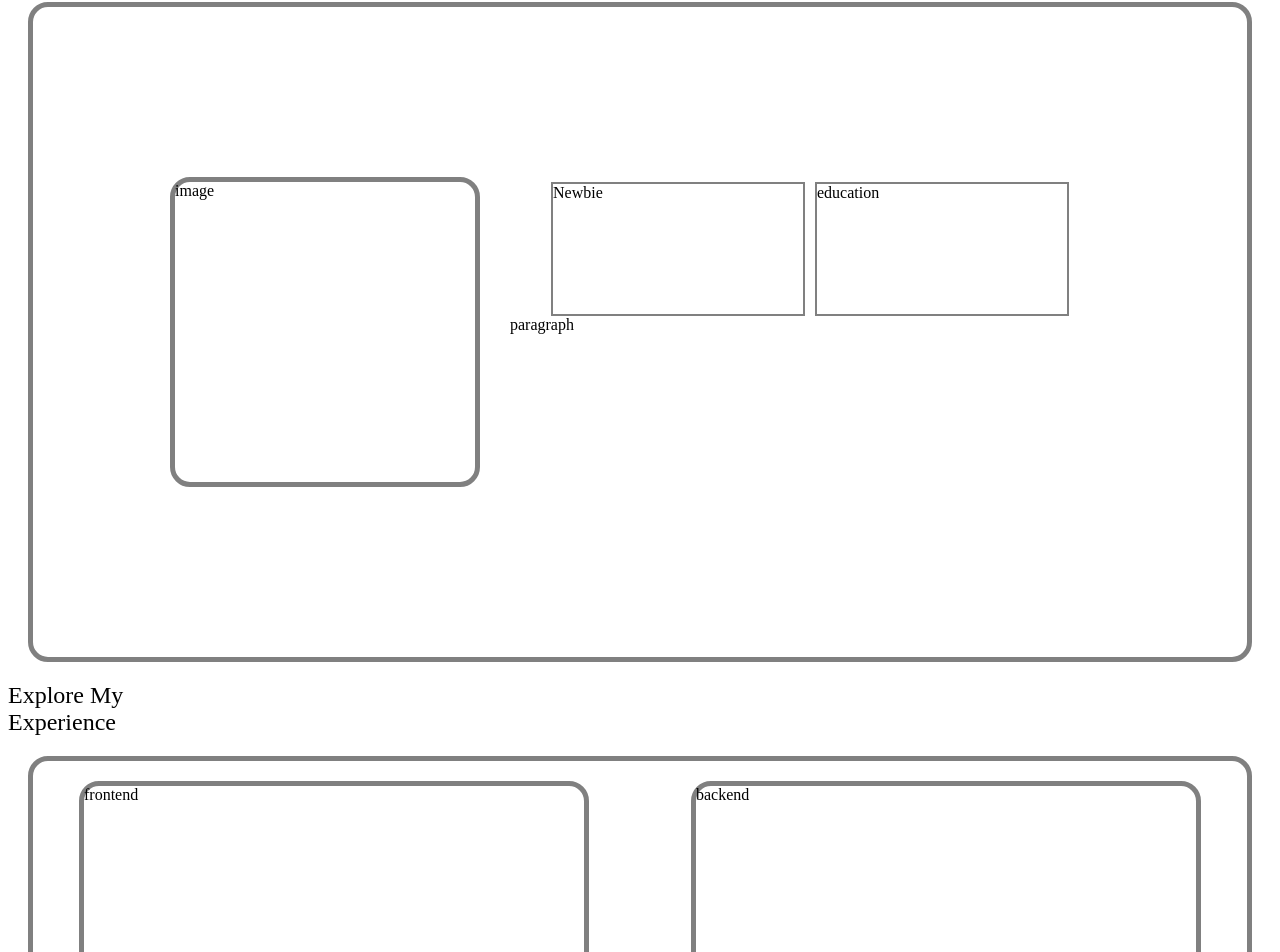
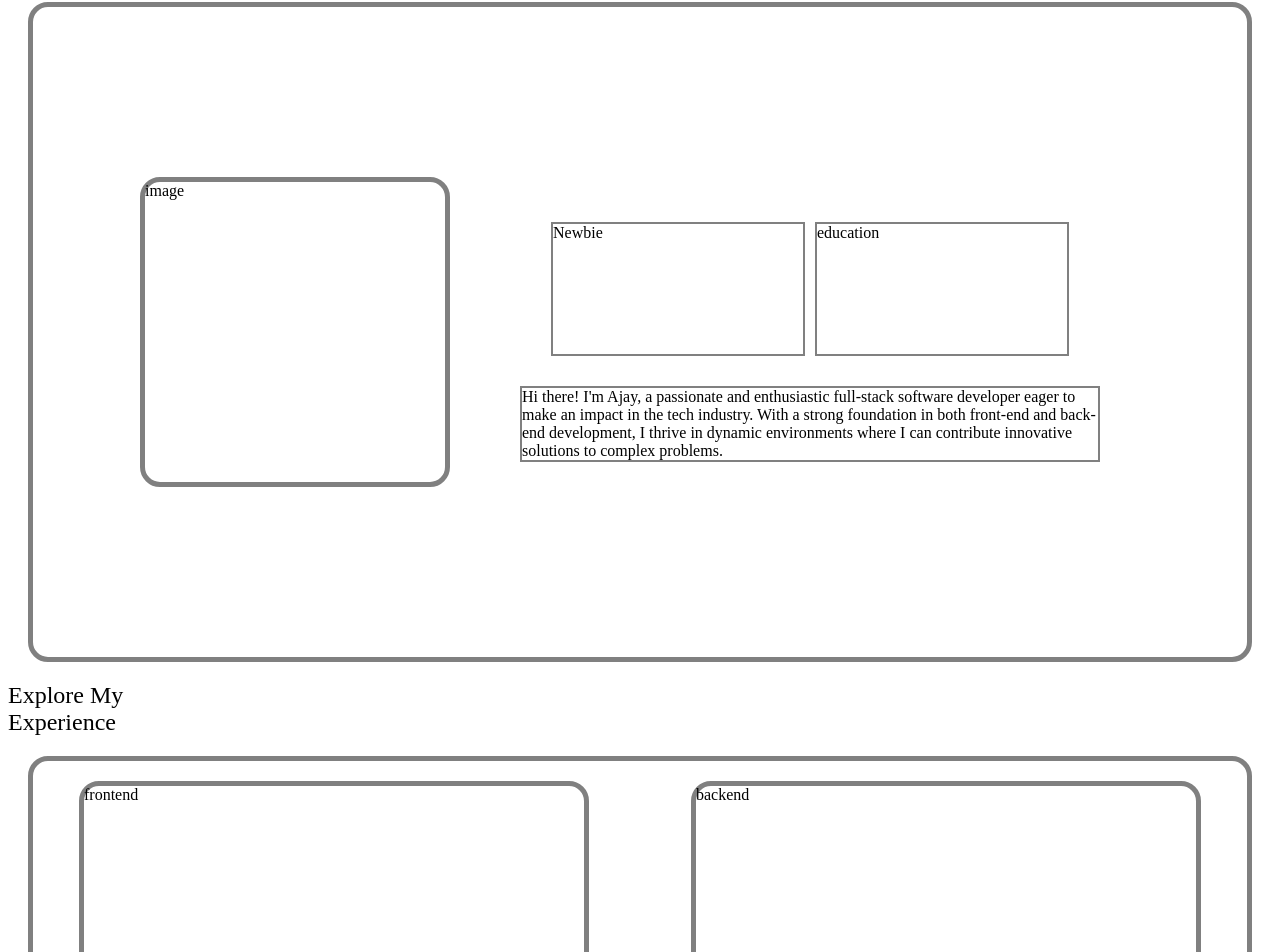
Before and after one commit to Ajaynirm/portfolioReact, a React (Vite) app: page / in a window 1280 px wide. Shown: the part 860-1812 px from the top of the page. Built offline with nearby package versions, Linux system fonts and the light colour scheme.

Commit message:
structure properly defined

```diff
--- a/src/assets/components/About/AboutSection.jsx
+++ b/src/assets/components/About/AboutSection.jsx
@@ -21,8 +21,10 @@ const AboutSection = () => {
 
                <div className='educat'>education</div>
             </div>
+              <div className='para'>
+                 <div>Hi there! I'm Ajay, a passionate and enthusiastic full-stack software developer eager to make an impact in the tech industry. With a strong foundation in both front-end and back-end development, I thrive in dynamic environments where I can contribute innovative solutions to complex problems.</div>
+              </div>
 
-            <div>paragraph</div>
           </div>
 
     </div>
--- a/src/assets/components/About/aboutSection.css
+++ b/src/assets/components/About/aboutSection.css
@@ -21,6 +21,7 @@
 .side_content1{
     height: 300px;
     width: 600px;
+    margin: 30px;
     /* background-color: blueviolet; */
 }
 .side_content2{
@@ -29,6 +30,9 @@
     align-items: center;
     justify-content: center;
     gap: 10px;
+    margin-top: 40px;
+    margin-bottom: 30px;
+
 }
 .about_image{
     height: 300px;
@@ -40,6 +44,7 @@
 }
 
 .newbie{
+
     height: 130px;
     width: 250px;
     border: 2px solid gray;
@@ -50,3 +55,10 @@
     width: 250px;
     border: 2px solid gray;
 }
+
+.para{
+    display: flex;
+    margin: 10px;
+
+    border: 2px solid gray;
+}
--- a/src/index.css
+++ b/src/index.css
@@ -8,7 +8,7 @@
 [data-theme="dark"]{
   --body_background: black;
   --body_color: white;
-  --link_color: cyan;
+  --link_color: white;
 }
 
 /* :root {
```
